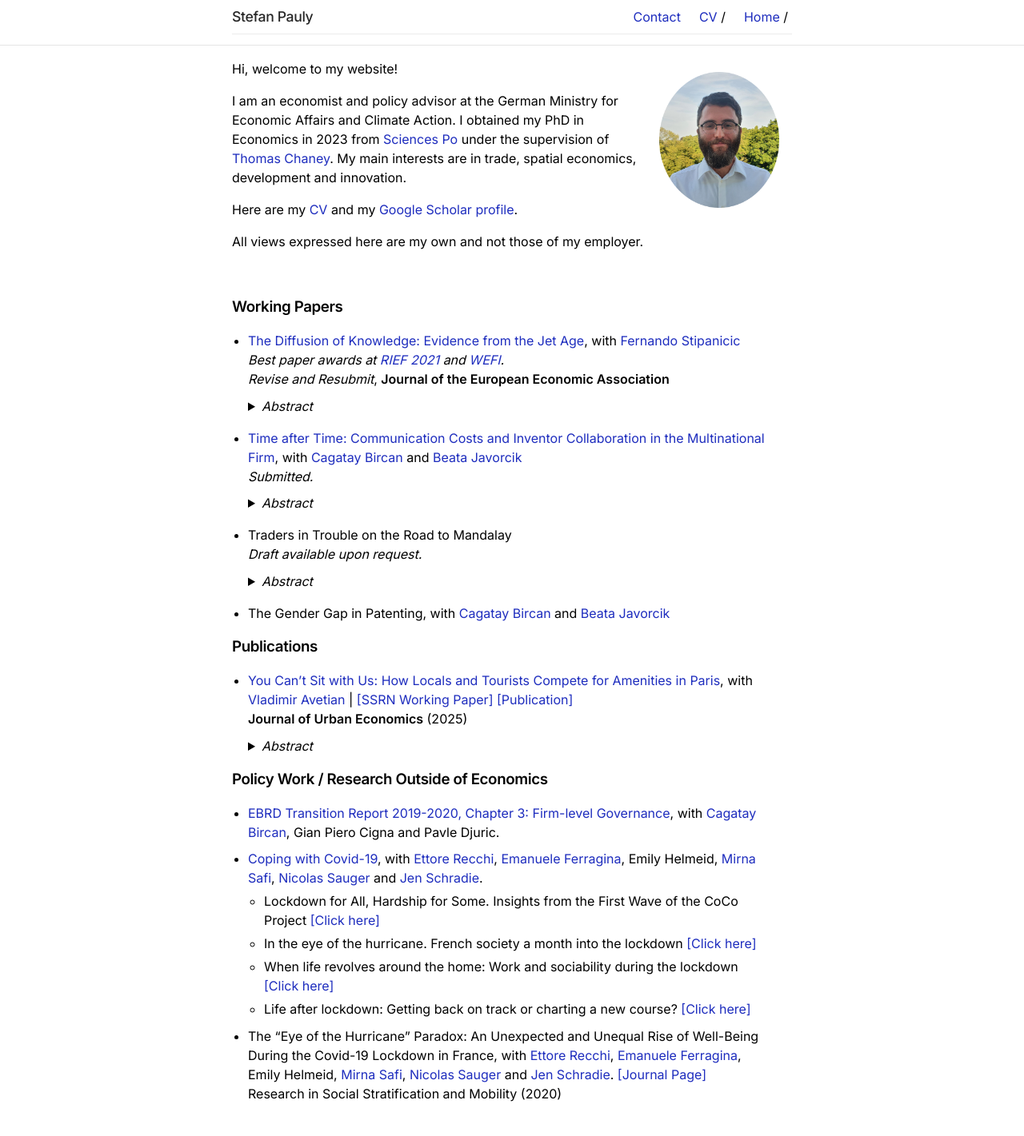
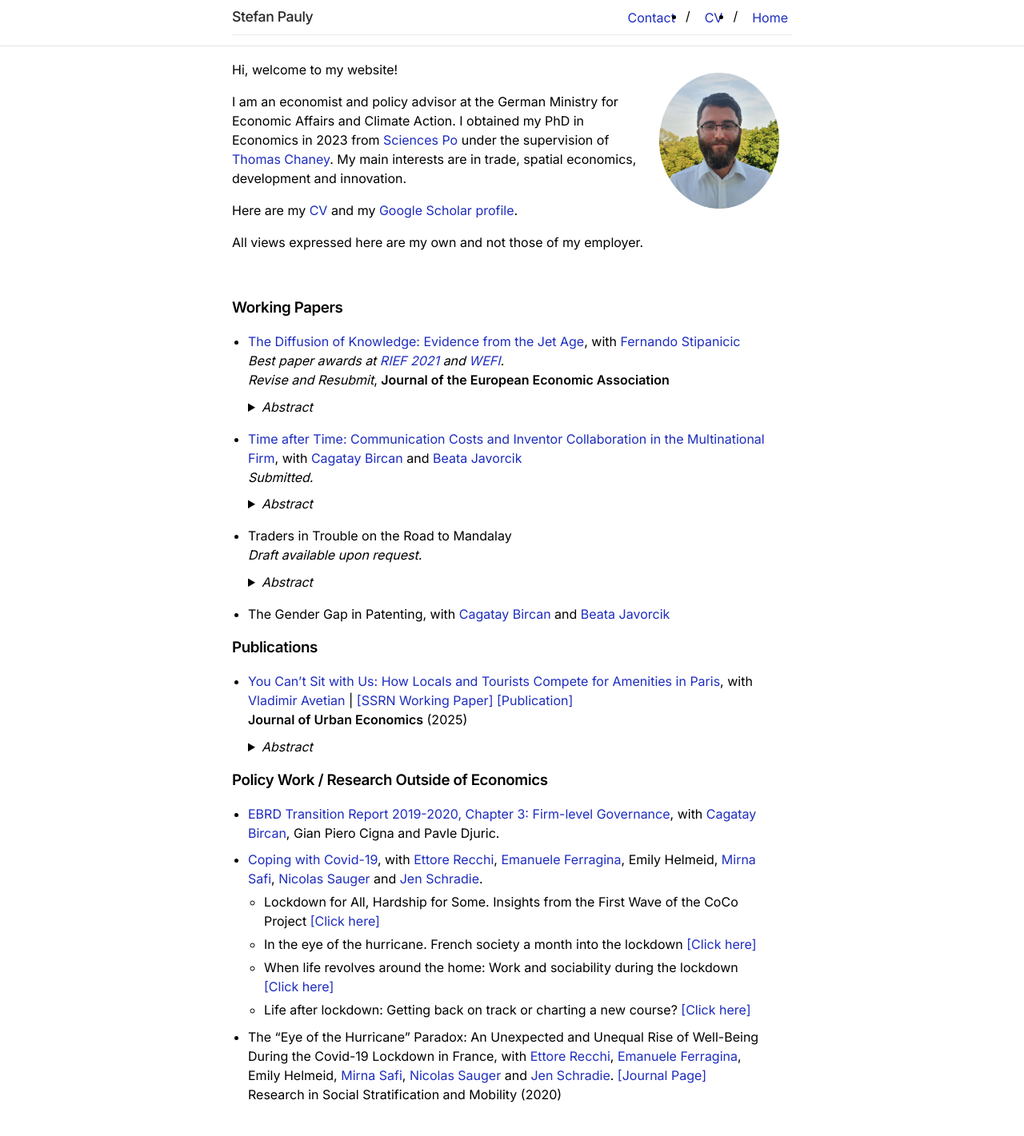
Before and after one commit to paustefa/paustefa.github.io, a Jekyll site: the page built from index.md, in a window 1280 px wide. Shown: the whole page at 80% size. Built offline with Jekyll 4.4.1, drawn with Linux system fonts in a browser that asks for light colours.

Commit message:
Refactor navigation list rendering in default layout

```diff
--- a/_layouts/default.html
+++ b/_layouts/default.html
@@ -62,15 +62,16 @@
             <a id="author-name" href="{{ site.url }}{{ site.baseurl }}">{{ site.title }}</a>
             <ul class="navbar-ul">
                 {% for x in site.data.nav %}
-                    {% if x.name == "Resume" %}
-                        <li class="nav-list"><a target="_blank" href="{{ x.link }}">{{ x.name }}</a>
-                    {% else %}
-                        <li class="nav-list"><a href="{{ x.link }}">{{ x.name }}</a>
+                    <li class="nav-list">
+                        {% if x.name == "Resume" %}
+                            <a target="_blank" href="{{ x.link }}">{{ x.name }}</a>
+                        {% else %}
+                            <a href="{{ x.link }}">{{ x.name }}</a>
+                        {% endif %}
+                    </li>
+                    {% if forloop.last == false %}
+                        <li class="nav-sep">/</li>
                     {% endif %}
-                    {% if forloop.first == false %}
-                        /
-                    {% endif %}
-                        </li>
                 {% endfor %}
             </ul>
         </div>
```
